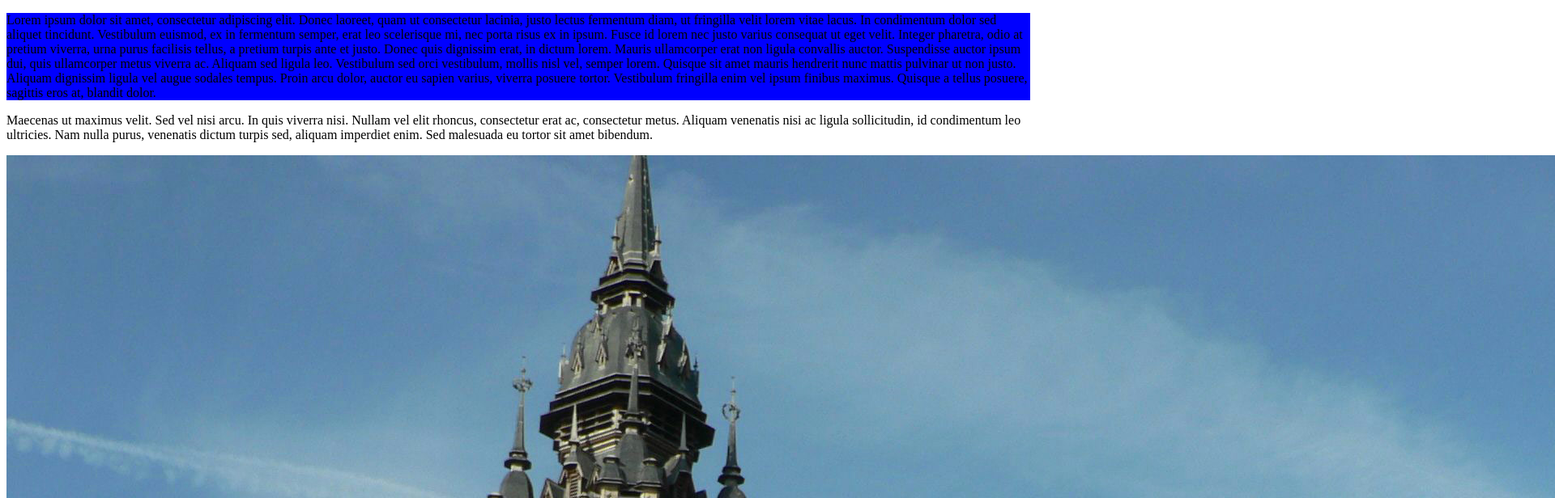
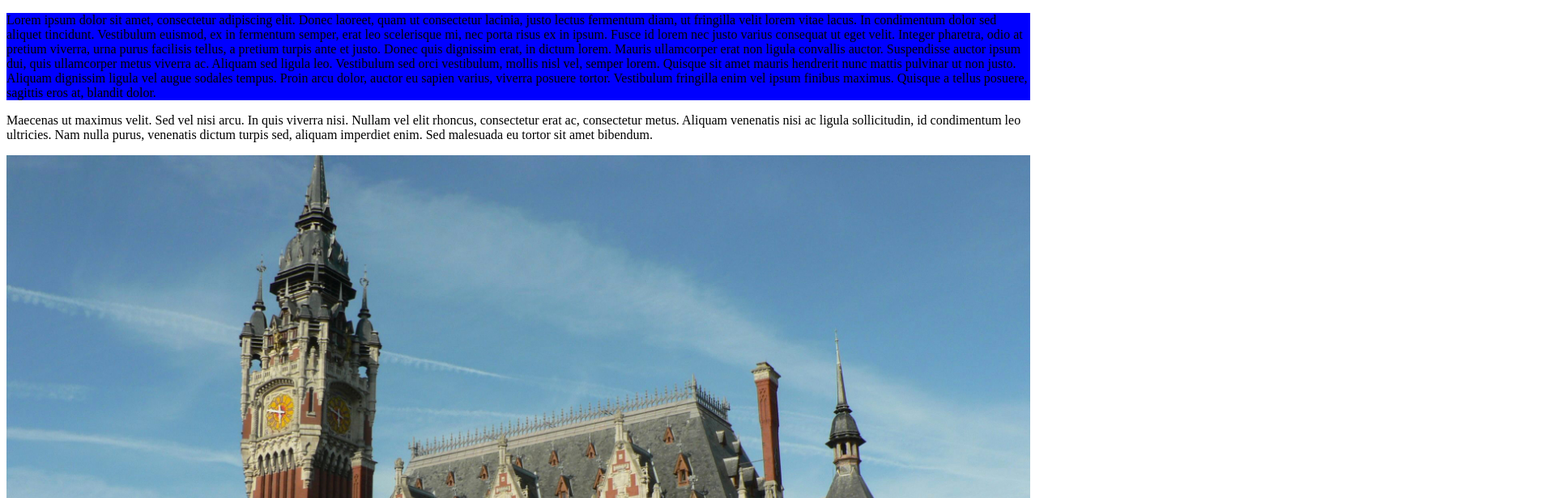
Before and after one commit to NaoLoX/web_mobile, a plain HTML site: page index.html in a window 1280 px wide. Shown: the top 616 px of the page at 81% size, 1920 px wide, since content can reach past the window. Drawn offline with Linux system fonts and the light colour scheme.

Commit message:
viewport-edit

```diff
--- a/style.css
+++ b/style.css
@@ -9,7 +9,6 @@
 #p3{
 	background-color: red;
 }
-@viewport{
-	width: device-width;
-	zoom:1;
+img{
+	width: 100%;
 }
```
